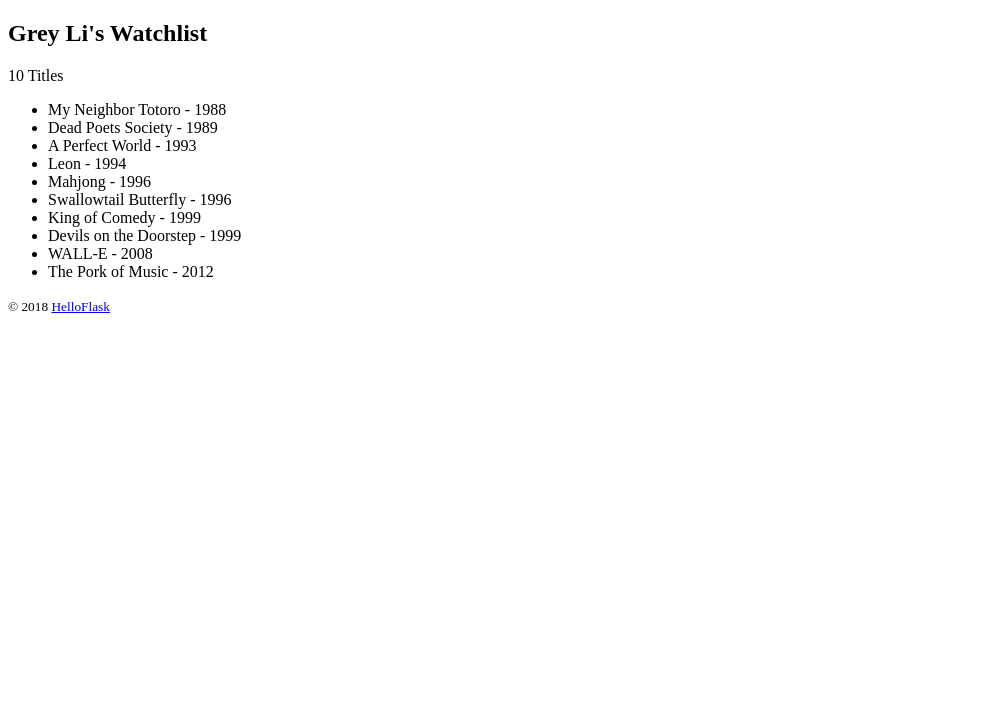
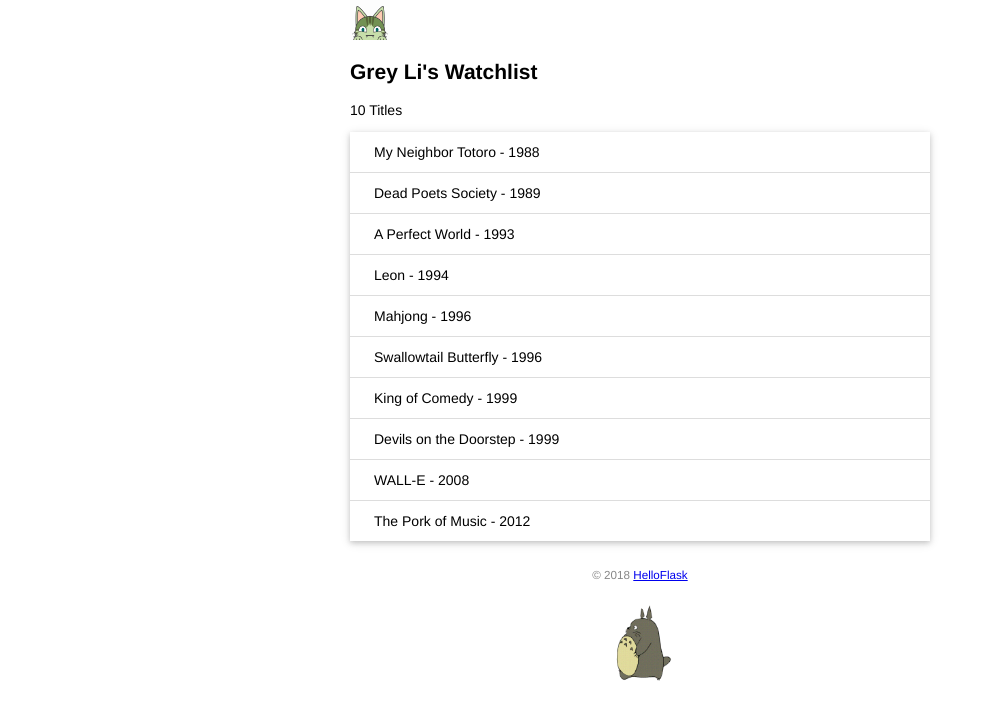
Before and after one commit to lyHaoo/Flask_study, a Flask app: page / in a window 1280 px wide. Shown: the top 720 px of the page, without its empty margins (0-988 px from the left). Run offline with Flask 3, Linux system fonts and the light colour scheme.

Commit message:
Add static file and css

```diff
--- a/app.py
+++ b/app.py
@@ -1,4 +1,4 @@
-from flask import Flask,render_template
+from flask import Flask,render_template,url_for
 
 
 app = Flask(__name__)
--- /dev/null
+++ b/static/css/style.css
@@ -0,0 +1,48 @@
+/* 页面整体 */
+body {
+    margin: auto;
+    max-width: 580px;
+    font-size: 14px;
+    font-family: Helvetica, Arial, sans-serif;
+}
+
+/* 页脚 */
+footer {
+    color: #888;
+    margin-top: 15px;
+    text-align: center;
+    padding: 10px;
+}
+
+/* 头像 */
+.avatar {
+    width: 40px;
+}
+
+/* 电影列表 */
+.movie-list {
+    list-style-type: none;
+    padding: 0;
+    margin-bottom: 10px;
+    box-shadow: 0 2px 5px 0 rgba(0, 0, 0, 0.16), 0 2px 10px 0 rgba(0, 0, 0, 0.12);
+}
+
+.movie-list li {
+    padding: 12px 24px;
+    border-bottom: 1px solid #ddd;
+}
+
+.movie-list li:last-child {
+    border-bottom:none;
+}
+
+.movie-list li:hover {
+    background-color: #f8f9fa;
+}
+
+/* 龙猫图片 */
+.totoro {
+    display: block;
+    margin: 0 auto;
+    height: 100px;
+}
--- a/templates/index.html
+++ b/templates/index.html
@@ -3,12 +3,15 @@
 <head>
     <meta charset="utf-8">
     <title>{{ name }}'s Watchlist</title>
+    <link rel="icon" href="{{ url_for('static',filename='electron.png') }}">
+    <link rel="stylesheet" href="{{ url_for('static',filename='css/style.css') }}">
 </head>
 <body>
+    <img src="{{ url_for('static',filename='images/avatar.png') }}" alt="Avatar" class="avatar">
     <h2>{{ name }}'s Watchlist</h2>
     {# 使用 length 过滤器获取 movies 变量的长度 #}
     <p>{{ movies|length }} Titles</p>
-    <ul>
+    <ul class="movie-list">
         {% for movie in movies %}  {# 迭代 movies 变量 #}
         <li>{{ movie.title }} - {{ movie.year }}</li>  {# 等同于 movie['title'] #}
         {% endfor %}  {# 使用 endfor 标签结束 for 语句 #}
@@ -16,5 +19,6 @@
     <footer>
         <small>&copy; 2018 <a href="http://helloflask.com/book/3">HelloFlask</a></small>
     </footer>
+    <img src="{{ url_for('static',filename='images/totoro.gif') }}" alt="totoro" class="totoro">
 </body>
 </html>
```
Also changed, not shown: static/electron.png (added), static/images/avatar.png (added), static/images/totoro.gif (added).
